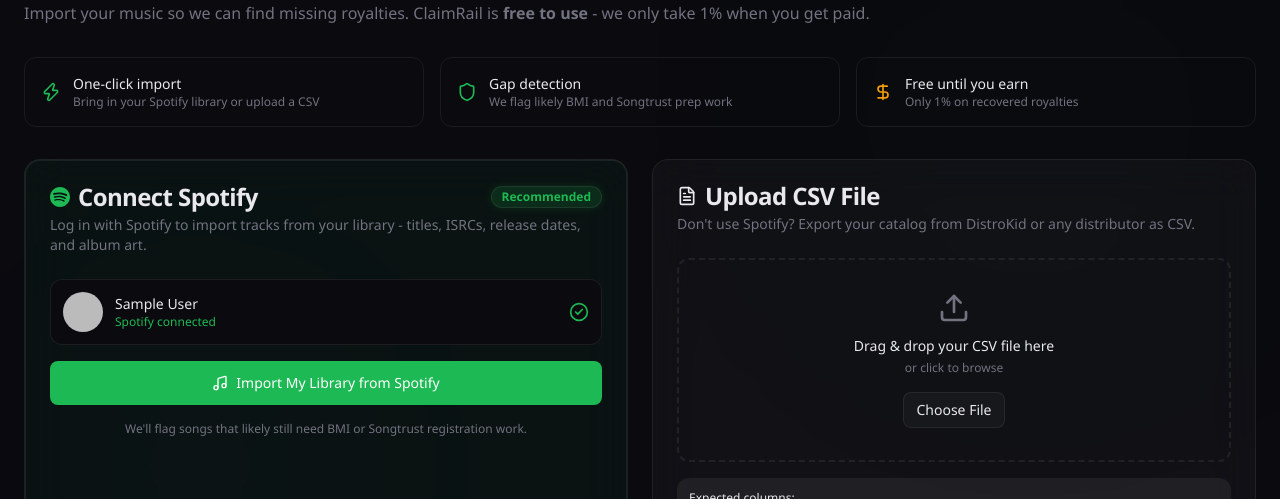
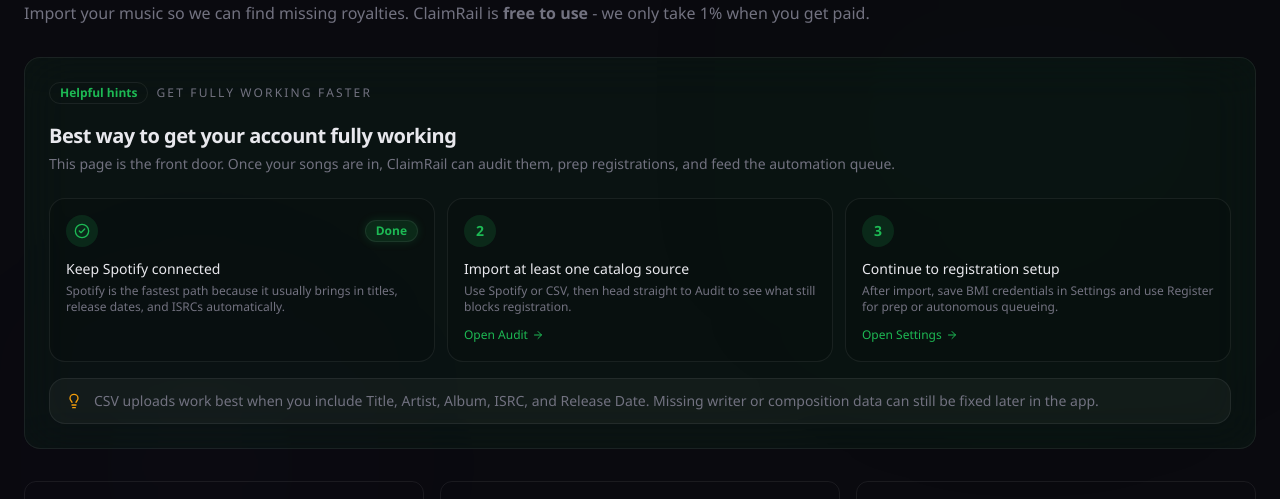
Before and after one commit to meesdontmiss/ClaimRail, a Next.js app: page /connect in a window 1280 px wide. Shown: the part 135-634 px from the top of the page. Built offline with nearby package versions, Linux system fonts and the light colour scheme; no server answers; the database is empty; sample sign-in values are in the browser's storage.

Commit message:
Add in-app launch guidance for logged-in users

```diff
--- a/src/app/connect/page.tsx
+++ b/src/app/connect/page.tsx
@@ -8,6 +8,7 @@
 import { v4 as uuidv4 } from "uuid";
 import { useAppStore } from "@/lib/store";
 import { AppShell } from "@/components/app-shell";
+import { LaunchGuideCard } from "@/components/setup/launch-guide-card";
 import { Recording, CatalogIssue } from "@/lib/types";
 import { scoreRecording } from "@/lib/mock-data";
 import { spotifyTracksToRecordings, SpotifyTrackData } from "@/lib/spotify";
@@ -277,6 +278,34 @@
             <strong>free to use</strong> - we only take 1% when you get paid.
           </p>
         </div>
+
+        {session?.user ? (
+          <LaunchGuideCard
+            title="Best way to get your account fully working"
+            description="This page is the front door. Once your songs are in, ClaimRail can audit them, prep registrations, and feed the automation queue."
+            steps={[
+              {
+                title: "Keep Spotify connected",
+                detail: "Spotify is the fastest path because it usually brings in titles, release dates, and ISRCs automatically.",
+                complete: isSpotifyConnected,
+              },
+              {
+                title: "Import at least one catalog source",
+                detail: "Use Spotify or CSV, then head straight to Audit to see what still blocks registration.",
+                href: "/audit",
+                hrefLabel: "Open Audit",
+                complete: catalogImported && recordings.length > 0,
+              },
+              {
+                title: "Continue to registration setup",
+                detail: "After import, save BMI credentials in Settings and use Register for prep or autonomous queueing.",
+                href: "/dashboard/settings",
+                hrefLabel: "Open Settings",
+              },
+            ]}
+            tip="CSV uploads work best when you include Title, Artist, Album, ISRC, and Release Date. Missing writer or composition data can still be fixed later in the app."
+          />
+        ) : null}
 
         <div className="grid gap-4 sm:grid-cols-3">
           <div className="flex items-center gap-3 rounded-lg border p-4">
--- a/src/app/dashboard/automation/page.tsx
+++ b/src/app/dashboard/automation/page.tsx
@@ -1,6 +1,7 @@
 import { AppShell } from '@/components/app-shell'
 import { Badge } from '@/components/ui/badge'
 import { Card, CardContent, CardDescription, CardHeader, CardTitle } from '@/components/ui/card'
+import { LaunchGuideCard } from '@/components/setup/launch-guide-card'
 import { listAutomationJobsForUser } from '@/lib/automation-jobs'
 import { requireUser } from '@/lib/session'
 
@@ -57,6 +58,28 @@
             </CardContent>
           </Card>
         </div>
+
+        <LaunchGuideCard
+          title="How to tell whether automation is actually working"
+          description="The queue is healthy when jobs move from queued to claimed to running and finally to completed with a confirmation number."
+          steps={[
+            {
+              title: "Queued means waiting on a worker",
+              detail: "If jobs stay queued, your worker is offline or cannot authenticate to the app.",
+            },
+            {
+              title: "Running means browser automation is live",
+              detail: "At this stage the worker is actively logging into BMI or calling OpenCLAW on your behalf.",
+              complete: activeCount > 0,
+            },
+            {
+              title: "Needs human means investigate credentials or site changes",
+              detail: "Retries are exhausted, so review the latest event log and last error before re-queueing.",
+              complete: needsHumanCount === 0 && jobs.length > 0,
+            },
+          ]}
+          tip="For local operation, start the worker with `npm run worker:dev`. If you use OpenCLAW, make sure OPENCLAW_URL points at a reachable service and that the provider can still complete the BMI flow."
+        />
 
         <Card>
           <CardHeader>
--- a/src/app/register/page.tsx
+++ b/src/app/register/page.tsx
@@ -4,6 +4,7 @@
 import Link from "next/link";
 import { useAppStore } from "@/lib/store";
 import { AppShell } from "@/components/app-shell";
+import { LaunchGuideCard } from "@/components/setup/launch-guide-card";
 import {
   checkRegistrationStatus,
   generateRegistrationActions,
@@ -265,6 +266,31 @@
             </CardContent>
           </Card>
         )}
+
+        <LaunchGuideCard
+          title="Before you queue autonomous BMI jobs"
+          description="This page prepares the actual registration workload. A little setup here prevents most failed or stuck jobs later."
+          steps={[
+            {
+              title: "Save BMI credentials first",
+              detail: "The worker can only log into BMI with credentials stored in Settings.",
+              href: "/dashboard/settings",
+              hrefLabel: "Open Settings",
+            },
+            {
+              title: "Fill in writer fallback info",
+              detail: "If a song is missing composition writers, ClaimRail uses the writer info on this page to build a valid work record.",
+              complete: writerInfo.name.trim().length > 0,
+            },
+            {
+              title: "Queue jobs, then watch Automation",
+              detail: "Queued songs do not submit instantly. The worker has to claim them and drive BMI in the background.",
+              href: "/dashboard/automation",
+              hrefLabel: "View Automation",
+            },
+          ]}
+          tip="If you select songs and queue them successfully but nothing changes afterward, the usual cause is a worker that is not running or not using the same AUTOMATION_WORKER_SECRET as the app."
+        />
 
         <div className="grid gap-4 md:grid-cols-4">
           <Card>
--- a/src/components/settings/settings-screen.tsx
+++ b/src/components/settings/settings-screen.tsx
@@ -4,6 +4,7 @@
 import React, { useMemo, useState, useTransition } from "react";
 import { useRouter } from "next/navigation";
 import { AppShell } from "@/components/app-shell";
+import { LaunchGuideCard } from "@/components/setup/launch-guide-card";
 import { Card, CardContent, CardDescription, CardHeader, CardTitle } from "@/components/ui/card";
 import { Button } from "@/components/ui/button";
 import { Badge } from "@/components/ui/badge";
@@ -180,6 +181,31 @@
           </Card>
         )}
 
+        <LaunchGuideCard
+          title="Recommended setup order"
+          description="Most launch issues come from doing the right tasks in the wrong order. This checklist keeps the critical pieces aligned."
+          steps={[
+            {
+              title: "Save BMI credentials",
+              detail: "ClaimRail needs a working BMI login before it can test or automate anything.",
+              complete: hasBMICredentials,
+            },
+            {
+              title: "Generate your extension API key",
+              detail: "The extension uses this key to verify access and fetch per-song registration data.",
+              complete: hasApiKey,
+            },
+            {
+              title: "Run the automation worker",
+              detail: "Set AUTOMATION_WORKER_SECRET in the app and the worker environment, then leave the worker running.",
+              href: "/dashboard/automation",
+              hrefLabel: "Open Automation",
+              complete: automationReady,
+            },
+          ]}
+          tip="Stripe is optional unless you are turning on paid self-serve upgrades right now. The worker secret and BMI credentials matter much more for getting autonomous registration working."
+        />
+
         <div className="grid gap-6 lg:grid-cols-2">
           <Card>
             <CardHeader>
--- /dev/null
+++ b/src/components/setup/launch-guide-card.tsx
@@ -0,0 +1,78 @@
+import Link from "next/link";
+import { ArrowRight, CheckCircle2, Lightbulb } from "lucide-react";
+import { Badge } from "@/components/ui/badge";
+import { Card, CardContent, CardDescription, CardHeader, CardTitle } from "@/components/ui/card";
+
+interface GuideStep {
+  title: string;
+  detail: string;
+  href?: string;
+  hrefLabel?: string;
+  complete?: boolean;
+}
+
+interface LaunchGuideCardProps {
+  title: string;
+  description: string;
+  steps: GuideStep[];
+  tip: string;
+}
+
+export function LaunchGuideCard({
+  title,
+  description,
+  steps,
+  tip,
+}: LaunchGuideCardProps) {
+  return (
+    <Card className="border-primary/20 bg-primary/5">
+      <CardHeader className="gap-3">
+        <div className="flex flex-wrap items-center gap-2">
+          <Badge variant="outline" className="border-primary/30 text-primary">
+            Helpful hints
+          </Badge>
+          <span className="text-xs uppercase tracking-[0.18em] text-muted-foreground">
+            Get fully working faster
+          </span>
+        </div>
+        <div>
+          <CardTitle className="text-xl">{title}</CardTitle>
+          <CardDescription className="mt-1">{description}</CardDescription>
+        </div>
+      </CardHeader>
+      <CardContent className="space-y-4">
+        <div className="grid gap-3 md:grid-cols-3">
+          {steps.map((step, index) => (
+            <div
+              key={`${step.title}-${index}`}
+              className="rounded-xl border border-white/10 bg-black/10 p-4"
+            >
+              <div className="mb-3 flex items-center justify-between gap-3">
+                <div className="flex h-8 w-8 items-center justify-center rounded-full bg-primary/15 text-sm font-semibold text-primary">
+                  {step.complete ? <CheckCircle2 className="h-4 w-4" /> : index + 1}
+                </div>
+                {step.complete ? <Badge variant="success">Done</Badge> : null}
+              </div>
+              <p className="text-sm font-medium">{step.title}</p>
+              <p className="mt-1 text-xs text-muted-foreground">{step.detail}</p>
+              {step.href && step.hrefLabel ? (
+                <Link
+                  href={step.href}
+                  className="mt-3 inline-flex items-center gap-1 text-xs font-medium text-primary hover:text-primary/80"
+                >
+                  {step.hrefLabel}
+                  <ArrowRight className="h-3 w-3" />
+                </Link>
+              ) : null}
+            </div>
+          ))}
+        </div>
+
+        <div className="flex items-start gap-3 rounded-xl border border-white/10 bg-white/[0.04] px-4 py-3">
+          <Lightbulb className="mt-0.5 h-4 w-4 shrink-0 text-warning" />
+          <p className="text-sm text-muted-foreground">{tip}</p>
+        </div>
+      </CardContent>
+    </Card>
+  );
+}
```
Also changed, not shown: src/app/dashboard/page.tsx (+30 -0 lines).
